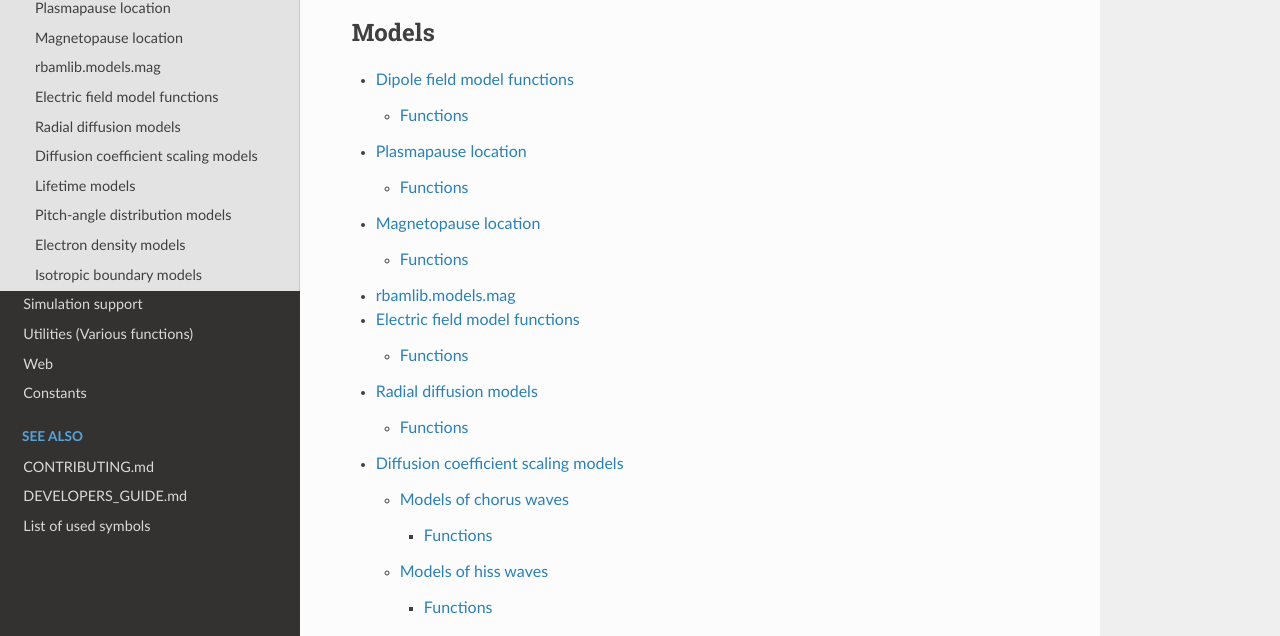
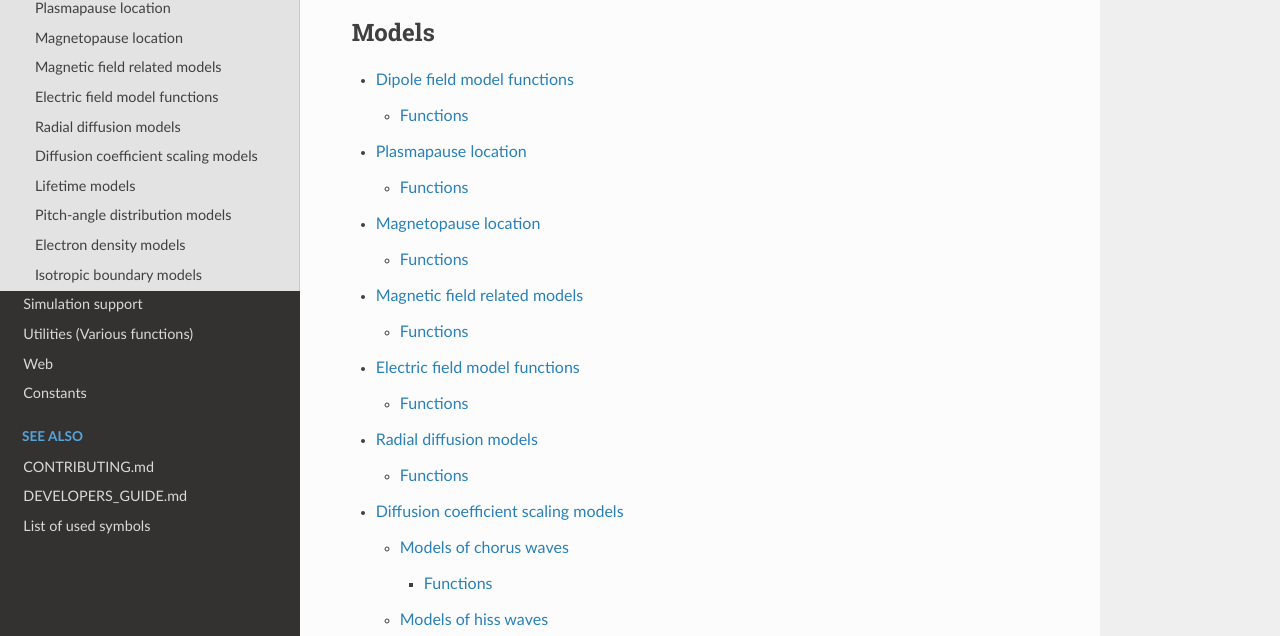
Before and after one commit to radiation-belts/rbamlib, a Sphinx documentation site: the page built from docs/models.rst, in a window 1280 px wide and 900 px high, cut to the strip 264-900 px from the top of the window. Built offline with Sphinx 7.4.7 and the Read the Docs theme 3.1.0, drawn with Linux system fonts in a browser that asks for light colours; pages that are not in the unit, such as notebooks, are missing from menus.

Commit message:
Update description of mag.rst

```diff
--- a/docs/models/mag.rst
+++ b/docs/models/mag.rst
@@ -1,8 +1,13 @@
 ..currentmodule:: rbamlib.models.mag
 
-rbamlib.models.mag
-------------------
+Magnetic field related models
+-----------------------------
 
 The `mag` provides magnetic field related models. Note, dipole field related functions are in the module `dip`.
 
 .. automodule:: rbamlib.models.mag
+
+Functions
+=========
+.. autofunction:: TS2005_S
+.. autofunction:: TS2005_W
```
